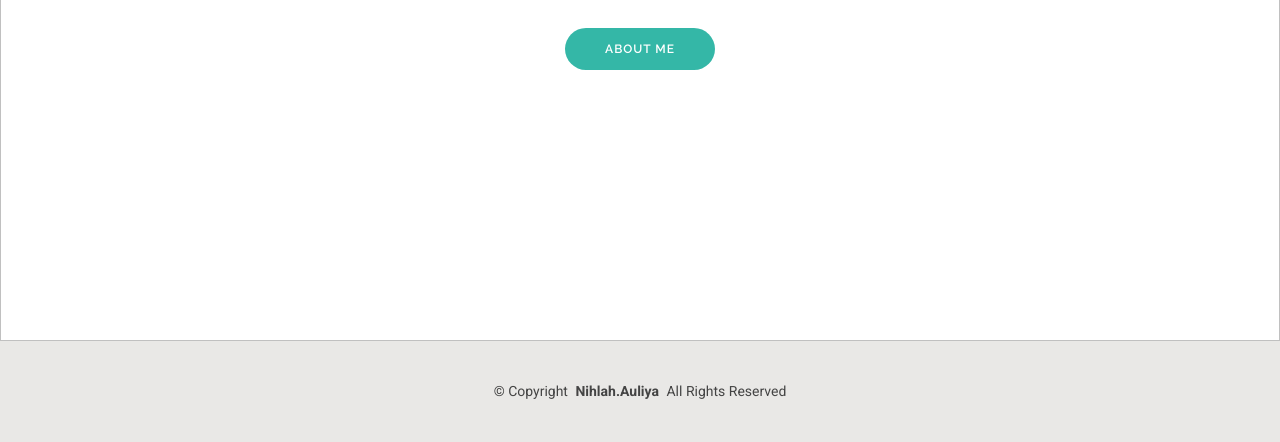
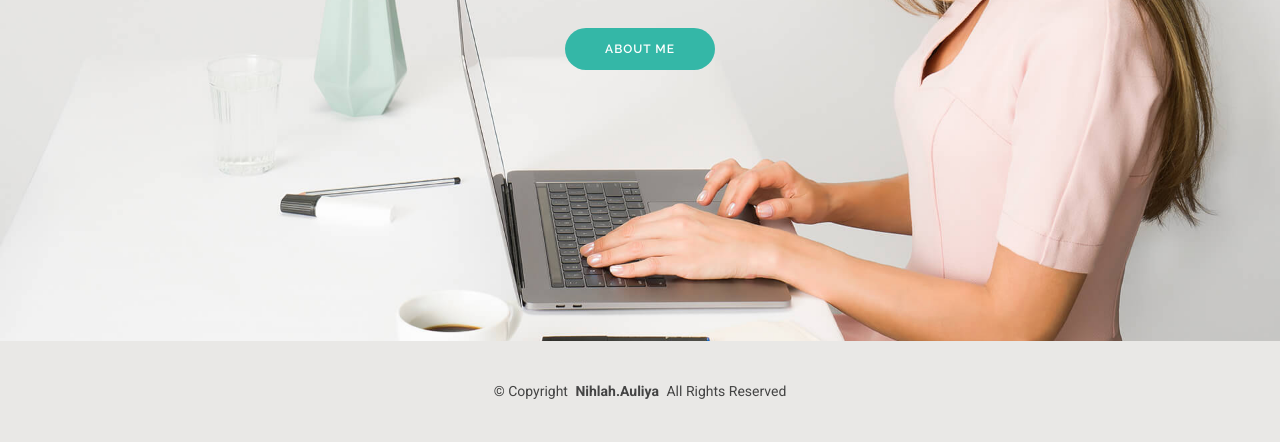
Before and after one commit to Nihlah19/portofolio, a plain HTML site: page Kelly-1.0.0/index.html in a window 1280 px wide. Shown: the part 460-902 px from the top of the page. Drawn offline with Linux system fonts and the light colour scheme.

Commit message:
Update index.html

```diff
--- a/Kelly-1.0.0/index.html
+++ b/Kelly-1.0.0/index.html
@@ -65,7 +65,7 @@
     <!-- Hero Section -->
     <section id="hero" class="hero section">
 
-      <img src="assets/img/hero-bg.mp4" alt="" data-aos="fade-in">
+      <img src="assets/img/hero-bg1.jpg" alt="" data-aos="fade-in">
 
       <div class="container text-center" data-aos="zoom-out" data-aos-delay="100">
         <div class="row justify-content-center">
```
